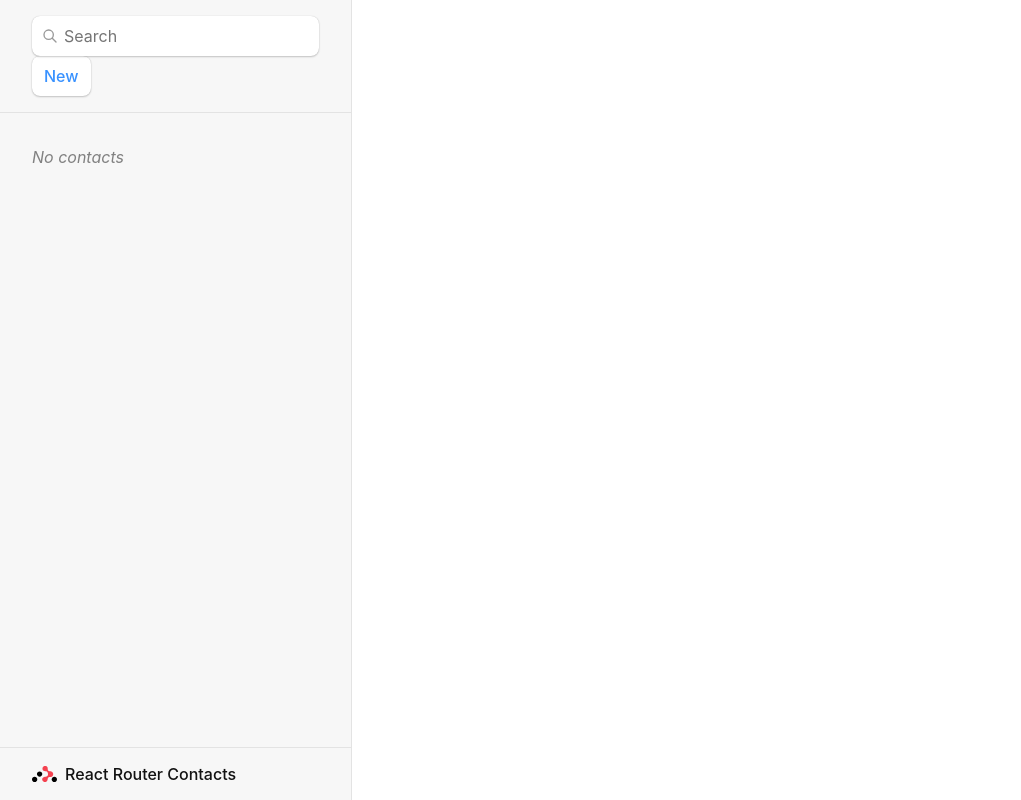
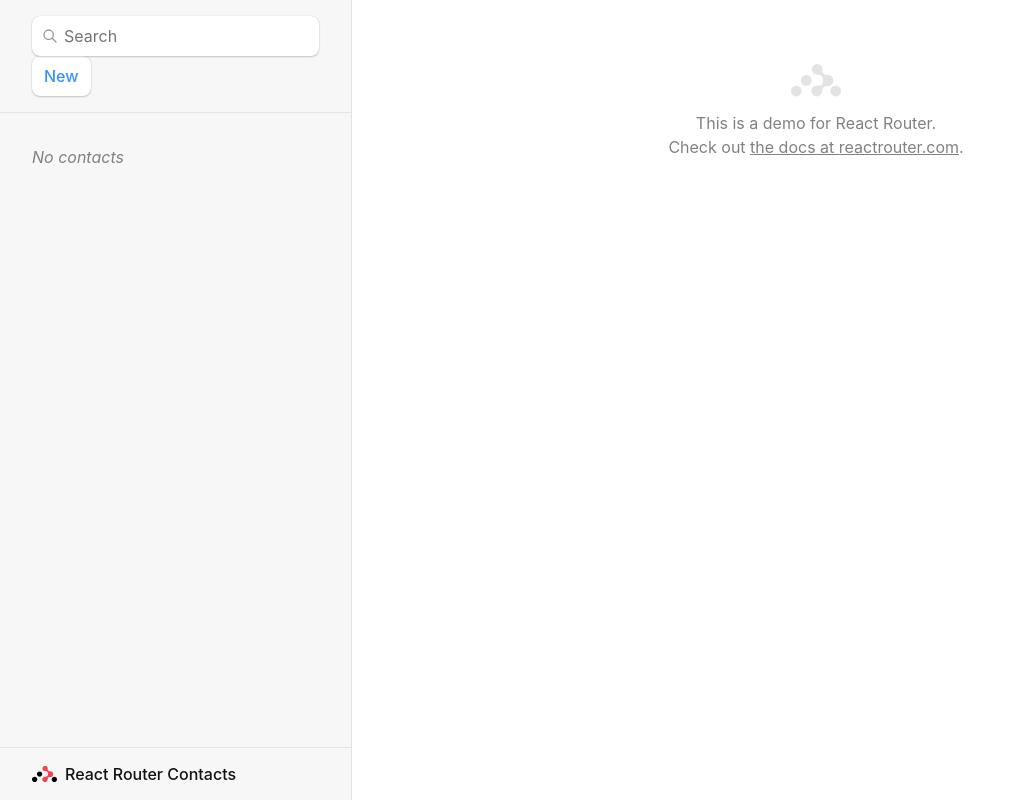
Before and after one commit to PabloAtahoneroGdB/tutorial-react-router, a React (Vite) app in the folder tutorial-react-router/: page / in a window 1280 px wide. Shown: the whole page, without its empty margins (0-1021 px from the left). Built offline with nearby package versions, Linux system fonts and the light colour scheme.

Commit message:
Deletions implemented and fixed method in form

```diff
--- a/tutorial-react-router/src/main.jsx
+++ b/tutorial-react-router/src/main.jsx
@@ -16,6 +16,8 @@
 import EditContact, {
   action as editAction,
 } from "./routes/edit";
+import { action as destroyAction } from "./routes/destroy";
+import Index from "./routes/index";
 
 
 const router = createBrowserRouter([
@@ -37,6 +39,11 @@
         loader: contactLoader,
         action: editAction,
       },
+      {
+        path: "contacts/:contactId/destroy",
+        action: destroyAction,
+      },
+      { index: true, element: <Index /> },
     ],
   },
 ]);
--- /dev/null
+++ b/tutorial-react-router/src/routes/destroy.jsx
@@ -0,0 +1,7 @@
+import { redirect } from "react-router-dom";
+import { deleteContact } from "../contacts";
+
+export async function action({ params }) {
+  await deleteContact(params.contactId);
+  return redirect("/");
+}
--- a/tutorial-react-router/src/routes/edit.jsx
+++ b/tutorial-react-router/src/routes/edit.jsx
@@ -1,4 +1,4 @@
-import { Form, useLoaderData,redirect, } from "react-router-dom";
+import { Form, useLoaderData,redirect,useNavigate, } from "react-router-dom";
 import { updateContact } from "../contacts";
 
 export async function action({ request, params }) {
@@ -9,6 +9,8 @@
   }
 export default function EditContact() {
   const { contact } = useLoaderData();
+  const navigate = useNavigate();
+
 
   return (
     <Form method="post" id="contact-form">
@@ -58,7 +60,9 @@
       </label>
       <p>
         <button type="submit">Save</button>
-        <button type="button">Cancel</button>
+        <button type="button" onClick={() => {
+            navigate(-1);
+          }}>Cancel</button>
       </p>
     </Form>
   );
--- /dev/null
+++ b/tutorial-react-router/src/routes/index.jsx
@@ -0,0 +1,13 @@
+export default function Index() {
+    return (
+      <p id="zero-state">
+        This is a demo for React Router.
+        <br />
+        Check out{" "}
+        <a href="https://reactrouter.com">
+          the docs at reactrouter.com
+        </a>
+        .
+      </p>
+    );
+  }
--- a/tutorial-react-router/src/routes/root.jsx
+++ b/tutorial-react-router/src/routes/root.jsx
@@ -1,9 +1,10 @@
 import {
     Outlet,
     Link,
-    useLoaderData,  Form,
+    useLoaderData, Form,
     redirect,
     NavLink,
+    useNavigation,
 } from "react-router-dom";
 import { getContacts, createContact } from "../contacts";
 
@@ -11,18 +12,21 @@
     const contact = await createContact();
     return redirect(`/contacts/${contact.id}/edit`);
 }
-  export async function loader() {
-    const contacts = await getContacts();
+export async function loader({ request }) {
+    const url = new URL(request.url);
+    const q = url.searchParams.get("q");
+    const contacts = await getContacts(q);
     return { contacts };
   }
 export default function Root() {
     const { contacts } = useLoaderData();
+    const navigation = useNavigation();
     return (
         <>
             <div id="sidebar">
                 <h1>React Router Contacts</h1>
                 <div>
-          <Form method="post">
+                <Form id="search-form" role="search">
 
                         <input
                             id="q"
@@ -82,7 +86,12 @@
                     )}
                 </nav>
             </div>
-        <div id="detail">
+            <div
+        id="detail"
+        className={
+          navigation.state === "loading" ? "loading" : ""
+        }
+      >
         <Outlet />
       </div>
         </>
```
Lines whose indentation alone changed are shown as unchanged.
